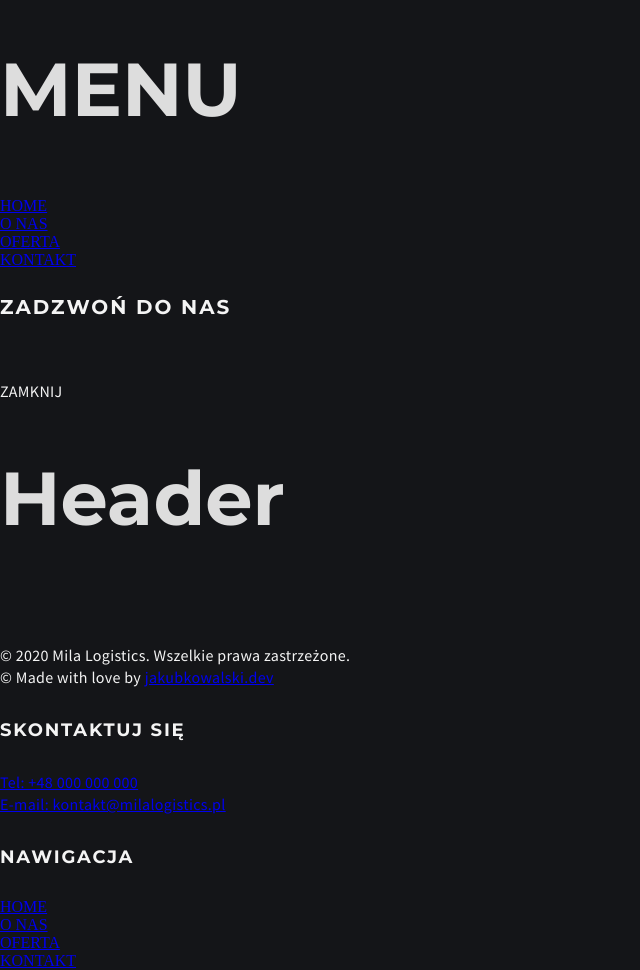
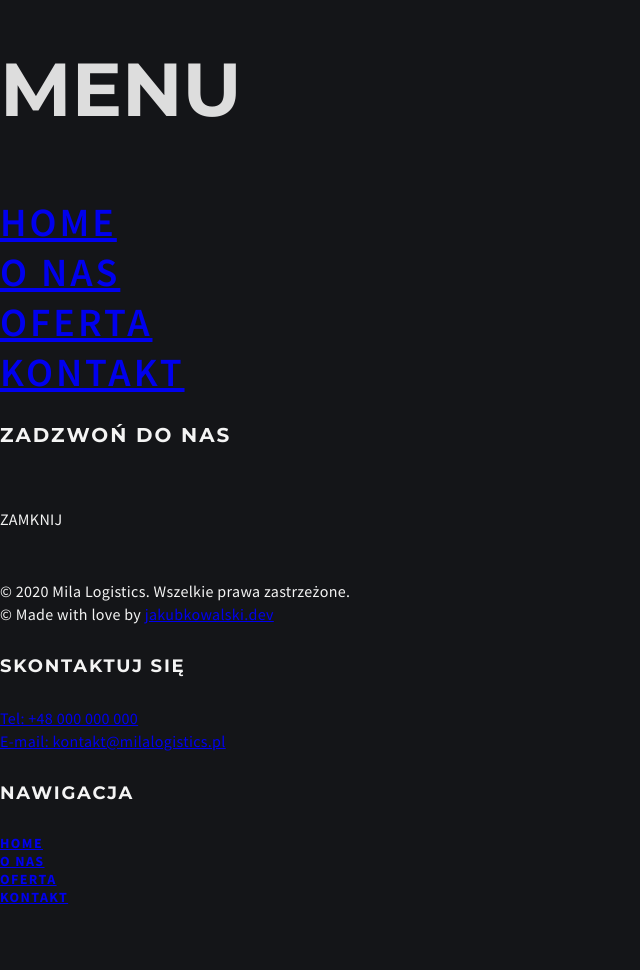
Before and after one commit to Nigtellios/milalogistics, a PHP site: page / in a window 1280 px wide. Shown: the part 191-1161 px from the top of the page, without its empty margins (0-640 px from the left). After the commit the page ends 1095 px from the top, so only its background shows below. Run offline with PHP 8.4, Linux system fonts and the light colour scheme; some web fonts are replaced.

Commit message:
v0.02
+ basic structure of sections
+ some css reworks

```diff
--- a/css/style.css
+++ b/css/style.css
@@ -156,7 +156,7 @@ h6 {
 
 /* Styling */
 
-.nav-item {
+.nav-items {
   font-family: Source Sans Pro;
   font-style: normal;
   font-weight: 600;
--- a/index.html
+++ b/index.html
@@ -27,7 +27,7 @@
     <section class="menu"> <!-- Full Window Menu -->
       <div class="menu--content">
         <h1>MENU</h1>
-        <ul>
+        <ul class="nav-items">
           <li><a href="../index.html">HOME</a></li>
           <li><a href="../about-us.html">O NAS</a></li>
           <li><a href="../offer.html">OFERTA</a></li>
@@ -37,20 +37,56 @@
           <h4>ZADZWOŃ DO NAS</h4>
         </div>
       </div>
-      <div class="menu--close">
+      <aside class="menu--close">
         <figure>
           <img>
         </figure>
         <p>ZAMKNIJ</p>
-      </div>
+      </aside>
     </section> <!-- End of Full Window Menu -->
 
     <main>
 
-      <header>
-        <h1>Header</h1>
-      </header>
+      <section class="container hero">
+        <div class="wrapper w-90">
+          <div class="hero--logotype">
 
+          </div>
+          <div class="hero--encour">
+
+          </div>
+        </div>
+      </section>
+
+      <section class="container about-us">
+        <div class="wrapper w-90">
+          <div class="about-us--map">
+
+          </div>
+          <div class="about-us--content">
+
+          </div>
+        </div>
+      </section>
+
+      <section class="container offer">
+        <div class="wrapper w-90">
+          <div class="offer--content">
+
+          </div>
+          <div class="offer--heading">
+
+          </div>
+        </div>
+      </section>
+
+      <section class="container contact">
+        <div class="wrapper w-90">
+          <div class="contact--form">
+
+          </div>
+        </div>
+      </section>
 
     </main>
 
@@ -70,7 +106,7 @@
       </div>
       <div class="footer--quick-nav">
         <h5>NAWIGACJA</h5>
-        <ul>
+        <ul class="p--footer">
           <li><a href="../index.html">HOME</a></li>
           <li><a href="../about-us.html">O NAS</a></li>
           <li><a href="../offer.html">OFERTA</a></li>
@@ -79,7 +115,7 @@
       </div>
     </footer> <!-- End of Footer -->
 
-  </body> <!-- End of BODY -->
+  </body> <!-- End of Footer -->
   <script>
     document.getElementById("current-year").innerHTML = new Date().getFullYear();
   </script>
```
Also changed, not shown: media/rockets-on-rectangle.svg (added).
